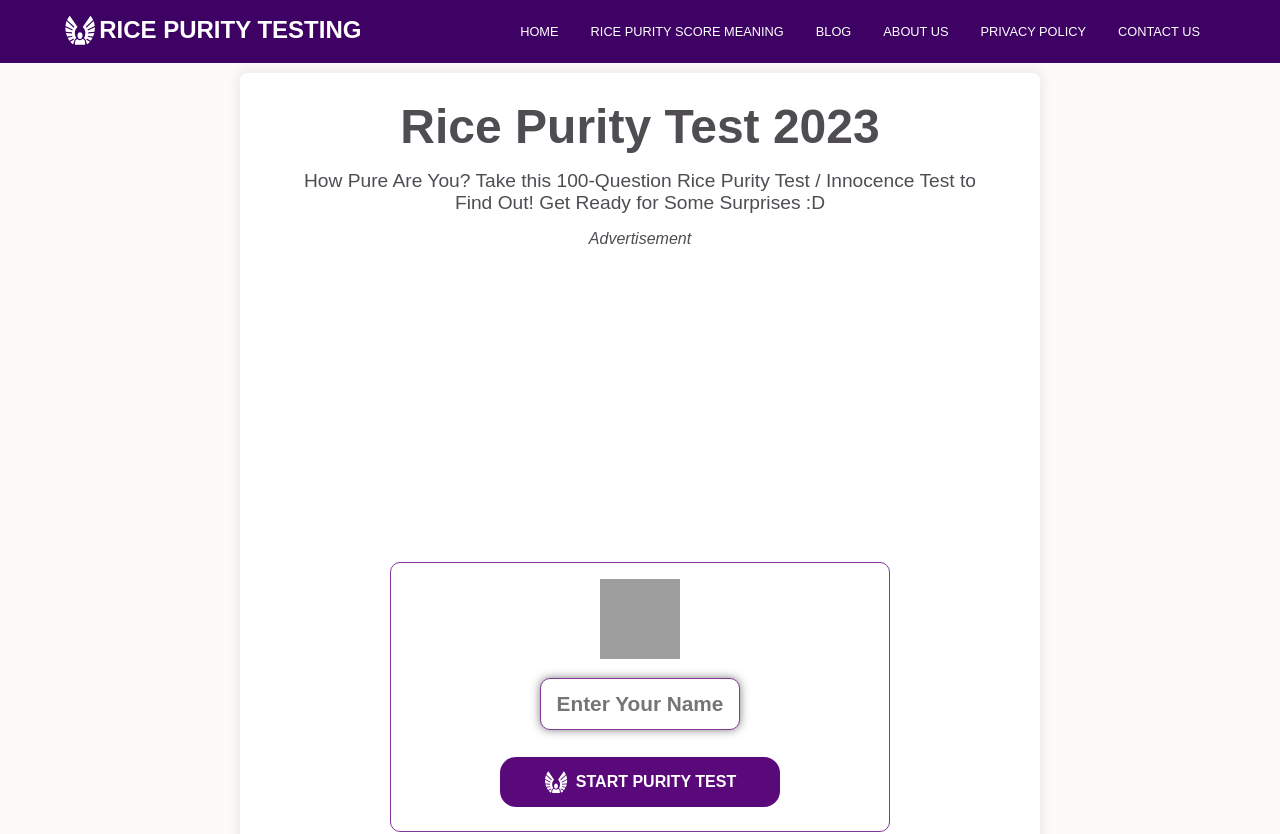
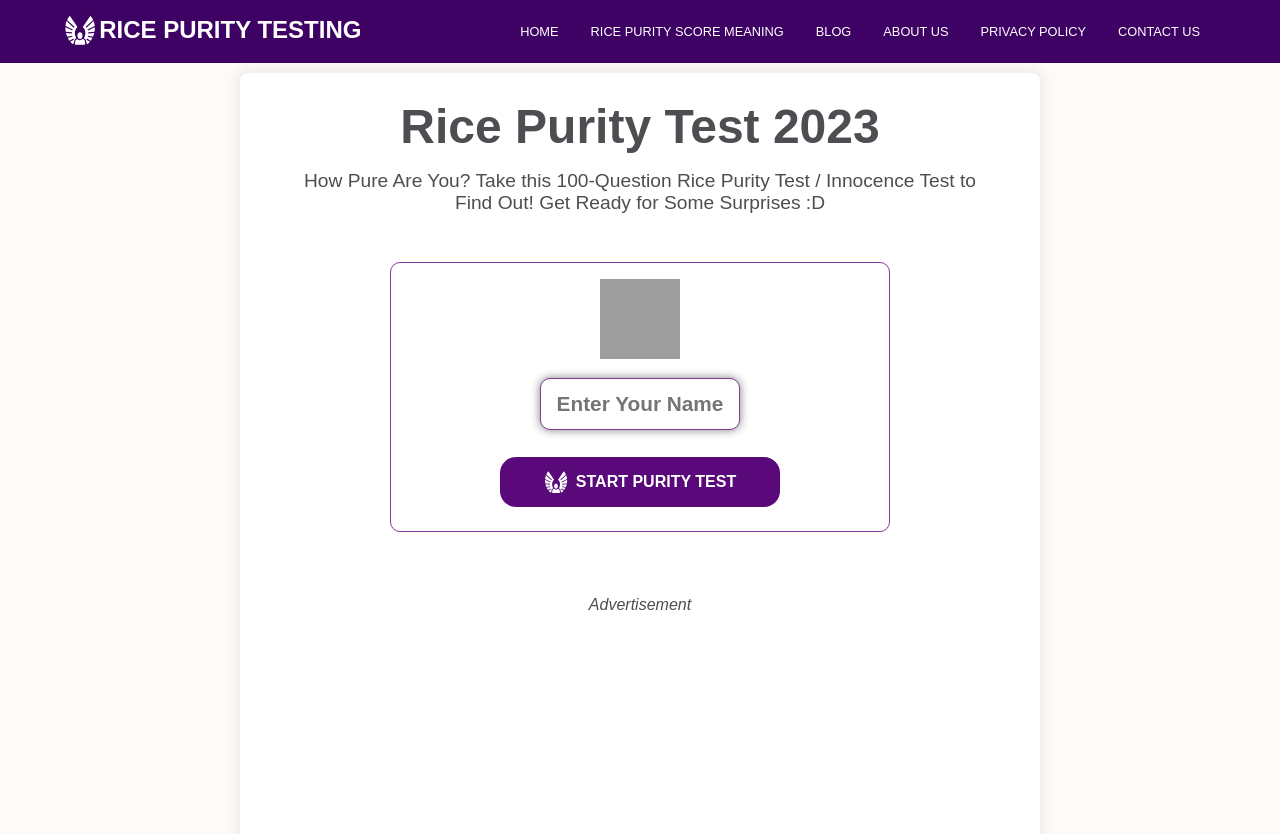
Before and after one commit to frupreneur/ricepuritytesting, a Next.js app: page / in a window 1280 px wide. Shown: the top 834 px of the page. Built offline with nearby package versions, Linux system fonts and the light colour scheme; grey boxes are pictures that could not be loaded; a web font is replaced by a local one.

Commit message:
ads update

```diff
--- a/pages/_document.js
+++ b/pages/_document.js
@@ -9,7 +9,6 @@ export default function Document() {
           id="googleAdSenseScript"
           async
           src="https://pagead2.googlesyndication.com/pagead/js/adsbygoogle.js"
-          // data-client="ca-pub-8849438768625360"
           strategy="lazyOnload"
         />
       </Head>
--- a/pages/index.js
+++ b/pages/index.js
@@ -17,9 +17,10 @@ export default function Home(props) {
           How Pure Are You? Take this 100-Question Rice Purity Test / Innocence
           Test to Find Out! Get Ready for Some Surprises :D
         </p>
-        <Ad />
+
         <QuizContainer />
         <Ad />
+
         <article className="articleHome">
           <h2>What Is The Rice Purity Test</h2>
           <p>
```
